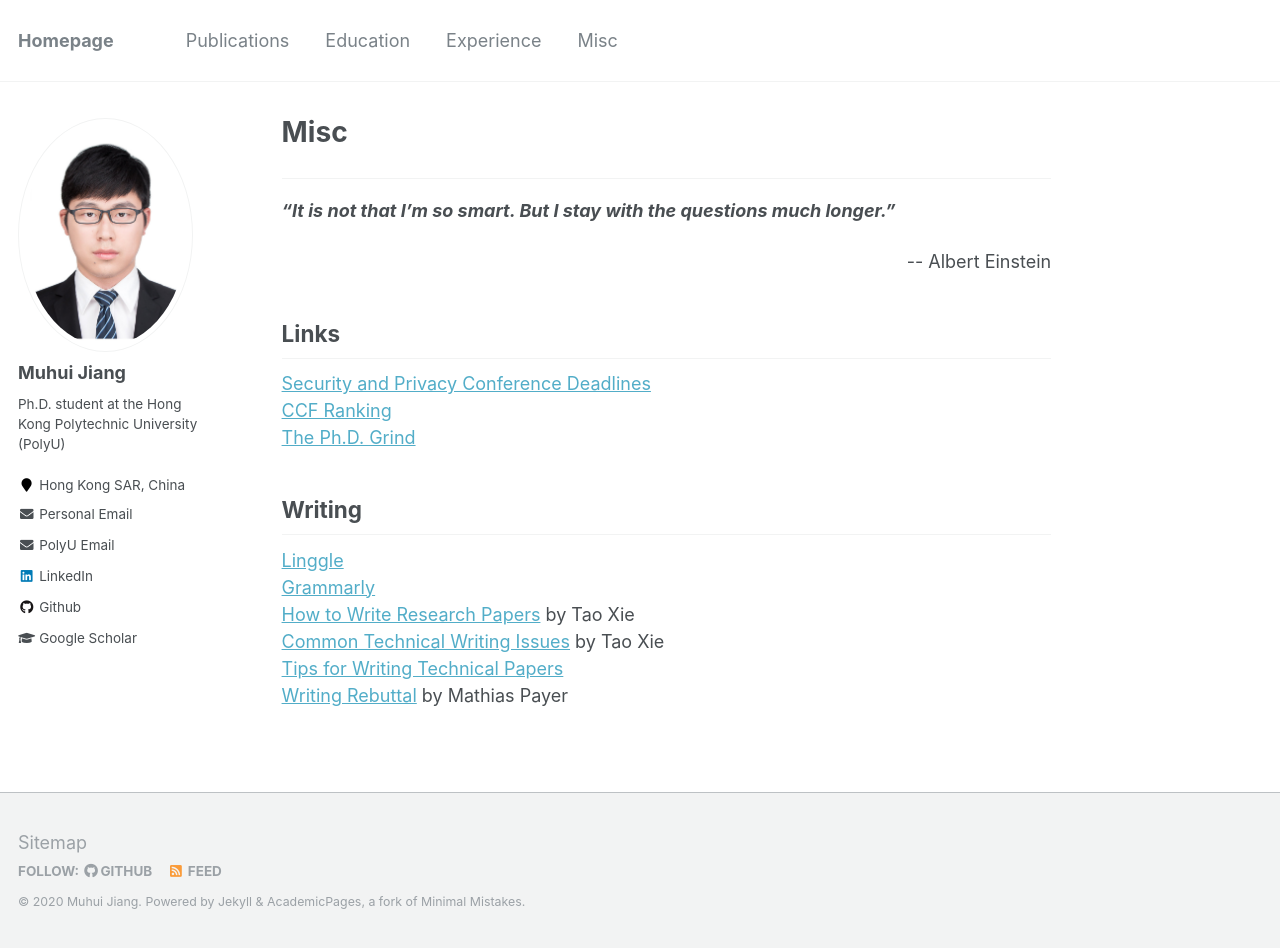
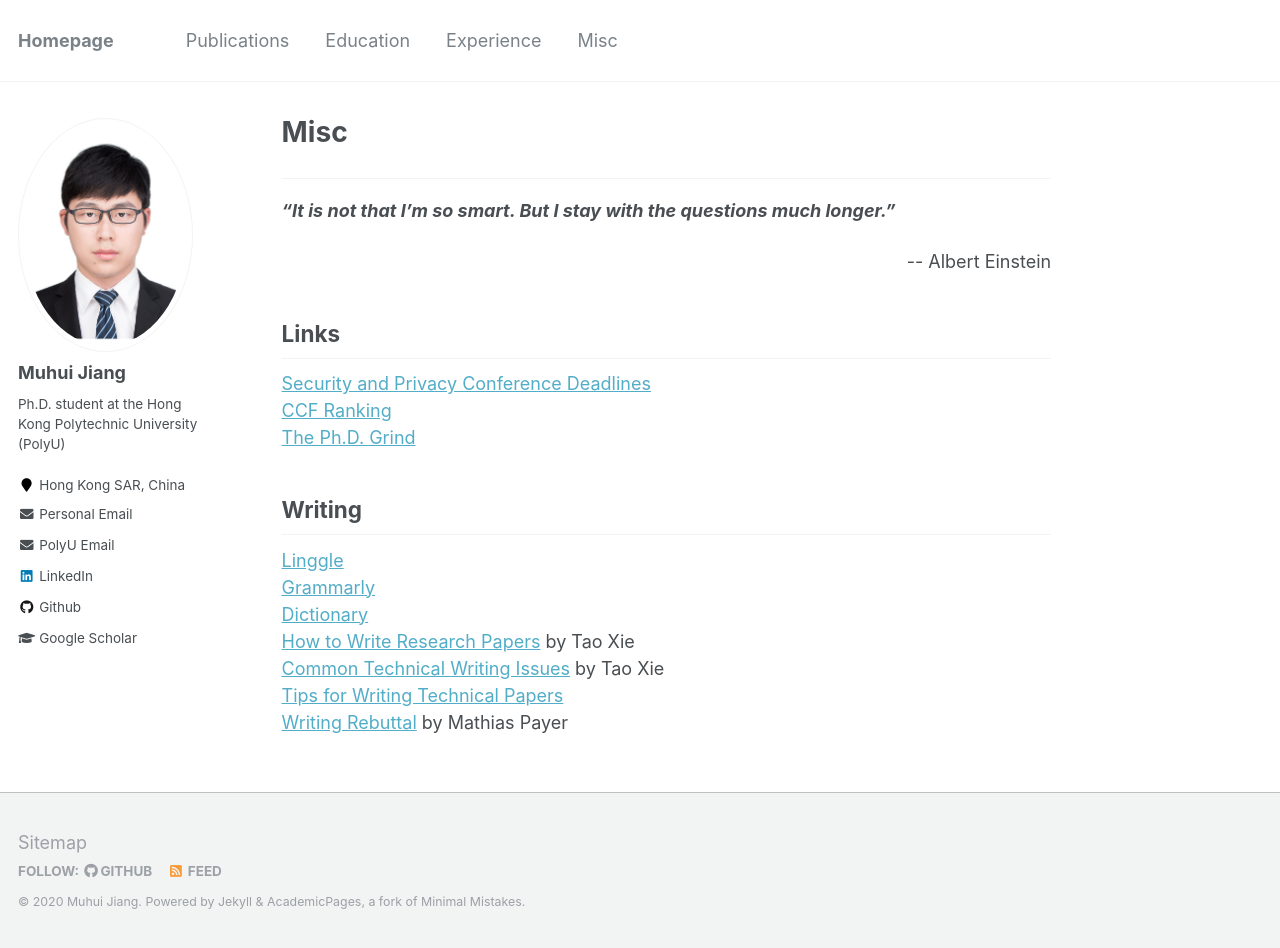
Before and after one commit to valour01/valour01.github.io, a Jekyll site: the page built from _pages/misc.md, in a window 1280 px wide and 948 px high. Built offline with Jekyll 4.4.1, drawn with Linux system fonts in a browser that asks for light colours.

Commit message:
Update misc.md
add dictionary

```diff
--- a/_pages/misc.md
+++ b/_pages/misc.md
@@ -22,6 +22,7 @@ redirect_from:
 ## Writing
 [Linggle](https://linggle.com/)<br>
 [Grammarly](https://app.grammarly.com/)<br>
+[Dictionary](https://www.oxfordlearnersdictionaries.com/us/)<br>
 [How to Write Research Papers](https://www.muhui.site/files/writepapers.pdf) by Tao Xie<br>
 [Common Technical Writing Issues](https://www.muhui.site/files/writeissues.pdf) by Tao Xie<br>
 [Tips for Writing Technical Papers](https://cs.stanford.edu/people/widom/paper-writing.html)<br>
```
